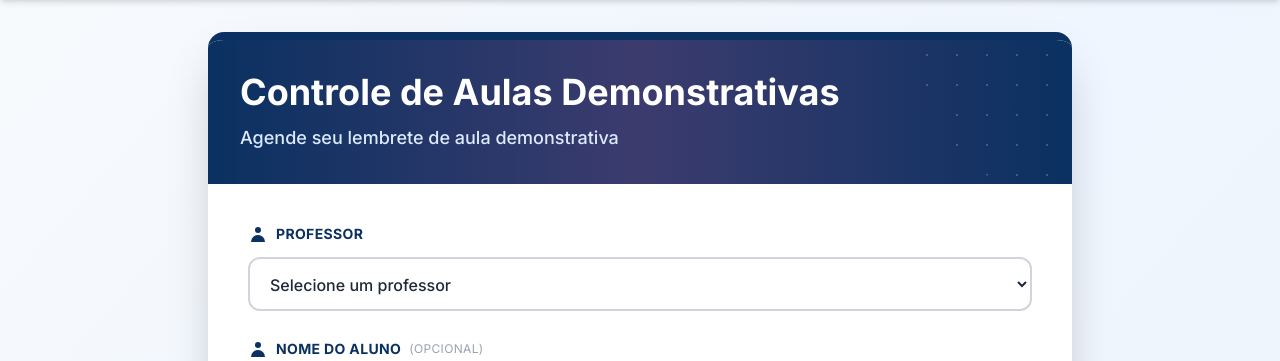
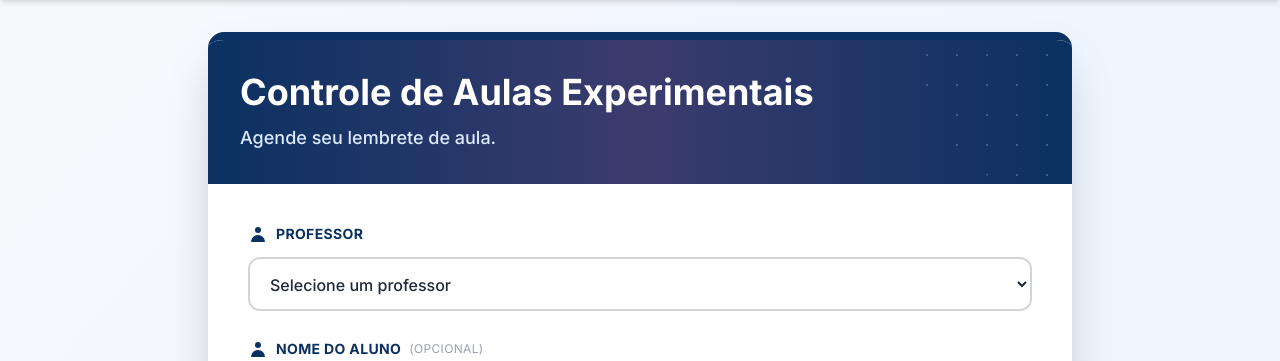
Before and after one commit to Guijss91/controle-aulademo, a Flask app: page / in a window 1280 px wide. Shown: the part 144-505 px from the top of the page. Run offline with Flask 3, Linux system fonts and the light colour scheme; some libraries are stand-ins or nearby versions.

Commit message:
Update header text for experimental classes

```diff
--- a/templates/index.html
+++ b/templates/index.html
@@ -91,8 +91,8 @@
             <div class="bg-gradient-to-r from-usa-blue via-usa-blue-light to-usa-blue p-8 text-white relative overflow-hidden">
                 <div class="absolute top-0 right-0 w-40 h-40 star-pattern opacity-20 rounded-bl-full"></div>
                 <div class="relative z-10">
-                    <h2 class="text-3xl md:text-4xl font-bold mb-3">Controle de Aulas Demonstrativas</h2>
-                    <p class="text-blue-100 text-lg font-medium">Agende seu lembrete de aula demonstrativa</p>
+                    <h2 class="text-3xl md:text-4xl font-bold mb-3">Controle de Aulas Experimentais</h2>
+                    <p class="text-blue-100 text-lg font-medium">Agende seu lembrete de aula.</p>
                 </div>
             </div>
 
```
